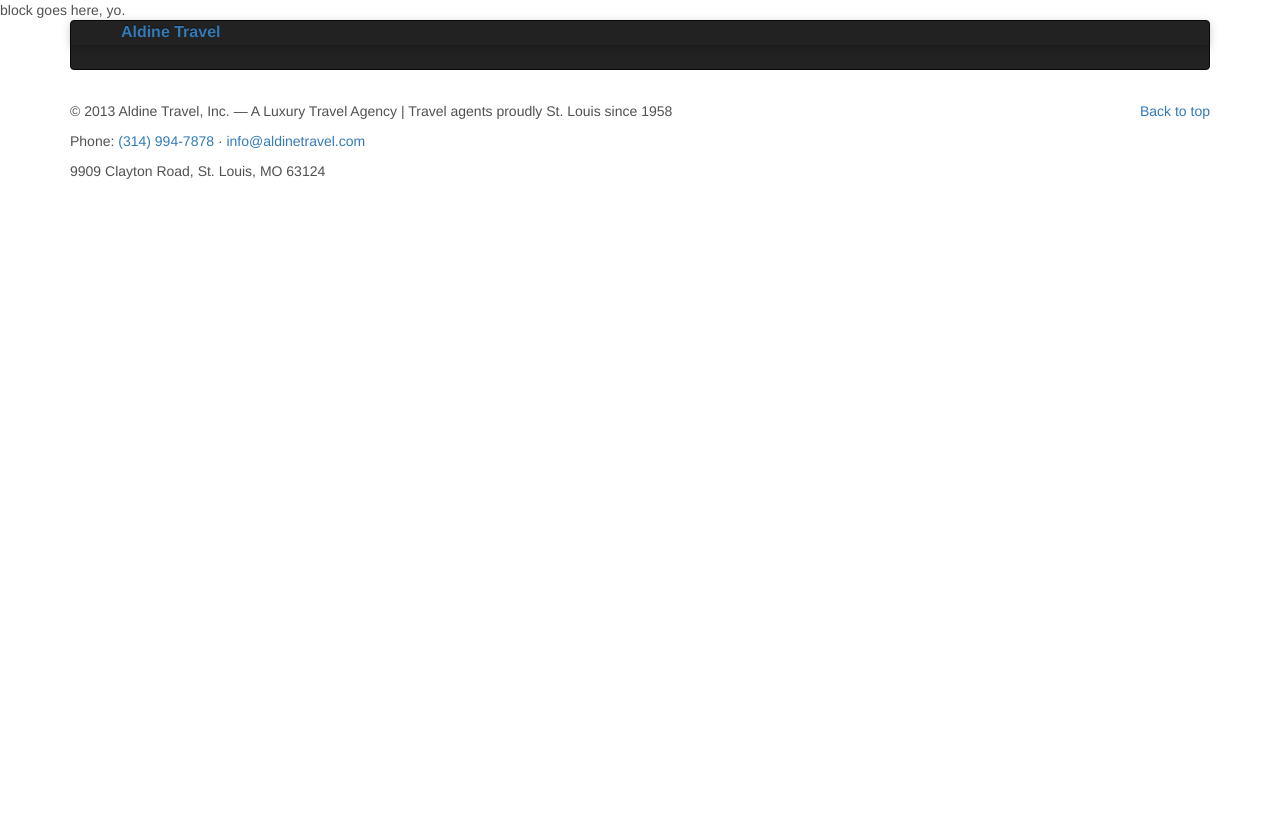
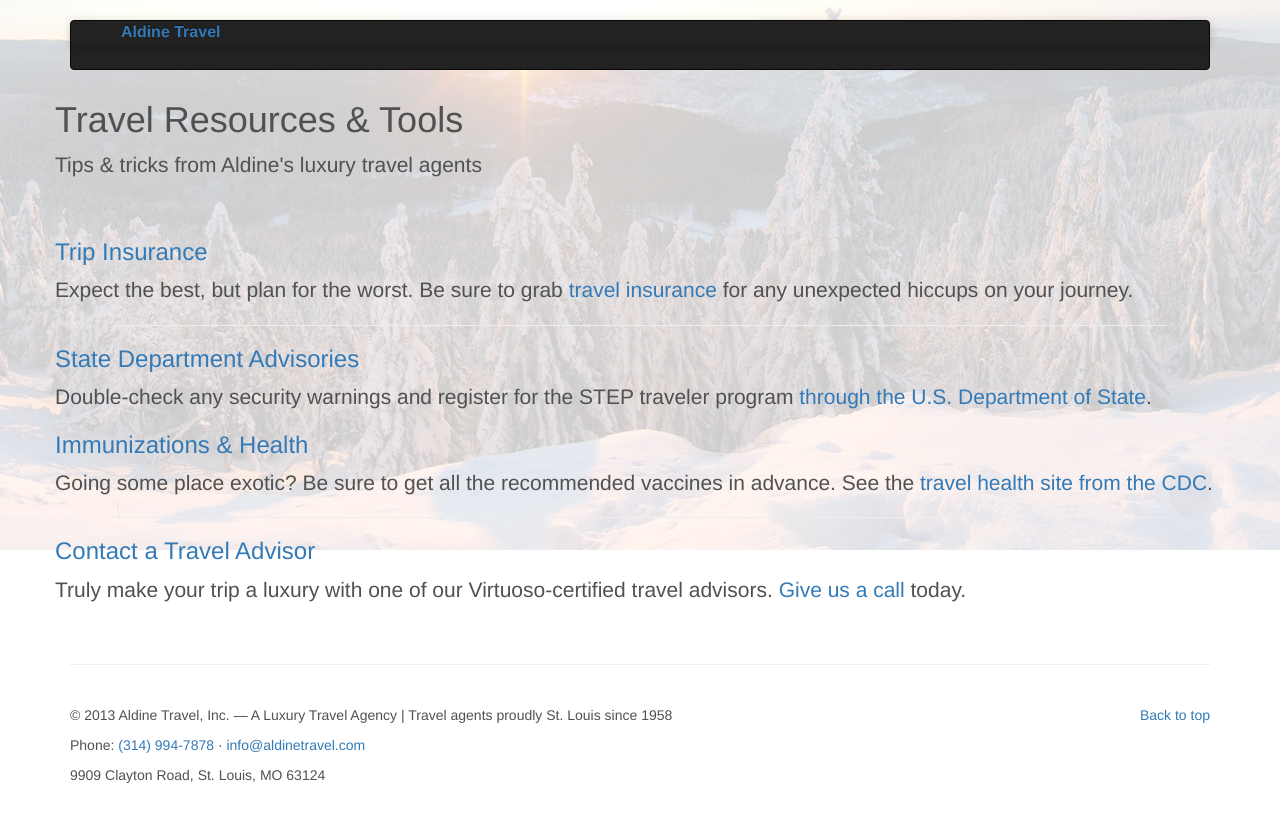
Before and after one commit to semenko/aldine-website, a Flask app: page /travel-resources.html in a window 1280 px wide. Before the commit the page ends 179 px from the top, so only its background shows below. Run offline with Flask 2, Linux system fonts and the light colour scheme; some libraries are stand-ins or nearby versions.

Commit message:
Tweak text, add travel resources page.

```diff
--- a/templates/_base.html
+++ b/templates/_base.html
@@ -6,13 +6,13 @@
     <title>{% block title %}A St. Louis Luxury Travel Agency{% endblock %} &middot; Aldine Travel</title>
     <meta name="viewport" content="width=device-width, initial-scale=1.0">
     <meta name="description" content="{% block description %}St. Louis luxury travel agents specializing in biking trips, adventure travel, cruises, and inventive land vacations. Family-owned since 1958.{% endblock %}">
-    <meta name="author" content="Nick Semenkovich (@semenko) http://web.mit.edu/semenko/">
+    <meta name="author" content="Nick Semenkovich (@semenko) http://nick.semenkovich.com/">
     <meta name="format-detection" content="telephone=no">
     <meta http-equiv="X-UA-Compatible" content="IE=Edge,chrome=1">
     <link href="http://netdna.bootstrapcdn.com/twitter-bootstrap/2.3.0/css/bootstrap-combined.min.css" rel="stylesheet">
     {%- if config.FREEZER_DESTINATION is defined -%}<link href="{{ static('style.min.css') }}" rel="stylesheet">{% else %}<link href="{{ static('style.css') }}" rel="stylesheet">{% endif %}
     <!--[if lt IE 8]><script src="//ajax.googleapis.com/ajax/libs/chrome-frame/1.0.3/CFInstall.min.js"></script><script>window.attachEvent("onload",function(){CFInstall.check({mode:"overlay"})});</script><![endif]-->
-    <!--[if lt IE 9]><script src="//cdnjs.cloudflare.com/ajax/libs/html5shiv/3.6.1/html5shiv.js"></script><![endif]-->
+    <!--[if lt IE 9]><script src="//cdnjs.cloudflare.com/ajax/libs/html5shiv/3.6.2/html5shiv.js"></script><![endif]-->
     {#  <link rel="shortcut icon" href="/s/ico/favicon.ico">
     <link rel="apple-touch-icon-precomposed" sizes="144x144" href="/s/ico/apple-touch-icon-144-precomposed.png">
     <link rel="apple-touch-icon-precomposed" sizes="114x114" href="/s/ico/apple-touch-icon-114-precomposed.png">
@@ -58,7 +58,7 @@
 <!--		  <li><a href="luxury-villas.html">Luxury Villas</a></li> //-->
                 </ul>
               </li>
-<!--              <li><a href="travel-resources.html">Travel Resources</a></li> //-->
+              <li><a href="/travel-resources.html">Travel Resources</a></li>
               <li><a href="/contact-us.html">Contact Us</a></li>
             </ul>
           </div>
--- a/templates/travel-resources.html
+++ b/templates/travel-resources.html
@@ -1,6 +1,38 @@
 {% extends "_base.html" %}
 {% block title %}Travel Resources{% endblock %}
-{% block description %}A St. Louis luxury travel agency specializing in biking trips, adventure travel, cruises, and inventive land vacations.{% endblock %}
+{% block description %}Travel resources, tips, and tricks from Aldine Travel, a Virtuoso-certified group of luxury travel advisors.{% endblock %}
 {% block page_core %}
-block goes here, yo.
+<style>
+    #backgroundimg {
+        background-image: url('{{ static('img/cs-wiki-2-CC-BY-SA.jpg') }}');
+        background-size: 100% 550px; background-repeat:no-repeat;
+        z-index: -999; display:inline;
+        position:absolute; width: 100%; height:100%;
+        opacity:0.2; filter:alpha(opacity=20)}
+</style>
+<div id="backgroundimg"></div>
+
+<div class="container" style="margin-top:80px">
+    <div class="row">
+        <div class="span12"><h1>Travel Resources &amp; Tools</h1>
+        <p class="lead">Tips &amp; tricks from Aldine's luxury travel agents</p><br></div>
+    </div>
+    <div class="row">
+        <div class="span6">
+            <h3><a href="http://go.aldinetravel.com/insurance" target="_blank">Trip Insurance</a></h3>
+            <p class="lead">Expect the best, but plan for the worst. Be sure to grab <a href="http://go.aldinetravel.com/insurance" target="_blank">travel insurance</a> for any unexpected hiccups on your journey.</p>
+            <hr width="90%">
+            <h3><a href="http://travel.state.gov/" target="_blank">State Department Advisories</a></h3>
+            <p class="lead">Double-check any security warnings and register for the STEP traveler program <a href="http://travel.state.gov/" target="_blank">through the U.S. Department of State</a>.</p>
+        </div>
+        <div class="span6">
+            <h3><a href="http://wwwnc.cdc.gov/travel" target="_blank">Immunizations & Health</a></h3>
+            <p class="lead">Going some place exotic? Be sure to get all the recommended vaccines in advance. See the <a href="http://wwwnc.cdc.gov/travel" target="_blank">travel health site from the CDC</a>.</p>
+            <hr width="90%">
+            <h3><a href="contact-us.html">Contact a Travel Advisor</a></h3>
+            <p class="lead">Truly make your trip a luxury with one of our Virtuoso-certified travel advisors. <a href="contact-us.html">Give us a call</a> today.</p>
+        </div>
+    </div>
+</div>
+
 {% endblock %}
```
Also changed, not shown: templates/index.html (+7 -7 lines).
